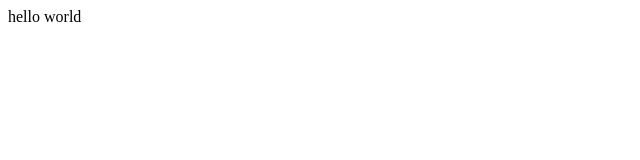
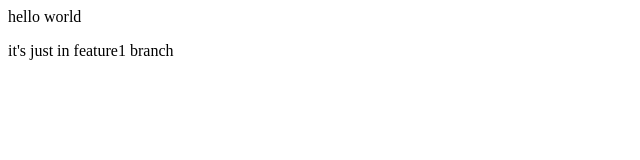
Before and after one commit to Umer11235/localRepoTest, a plain HTML site: page index.html in a window 1280 px wide. Shown: the whole page, without its empty margins (0-640 px from the left). Drawn offline with Linux system fonts and the light colour scheme.

Commit message:
add new feature

```diff
--- a/index.html
+++ b/index.html
@@ -1 +1,2 @@
 <p>hello world</p>
+<p>it's just in feature1 branch</p>
```
